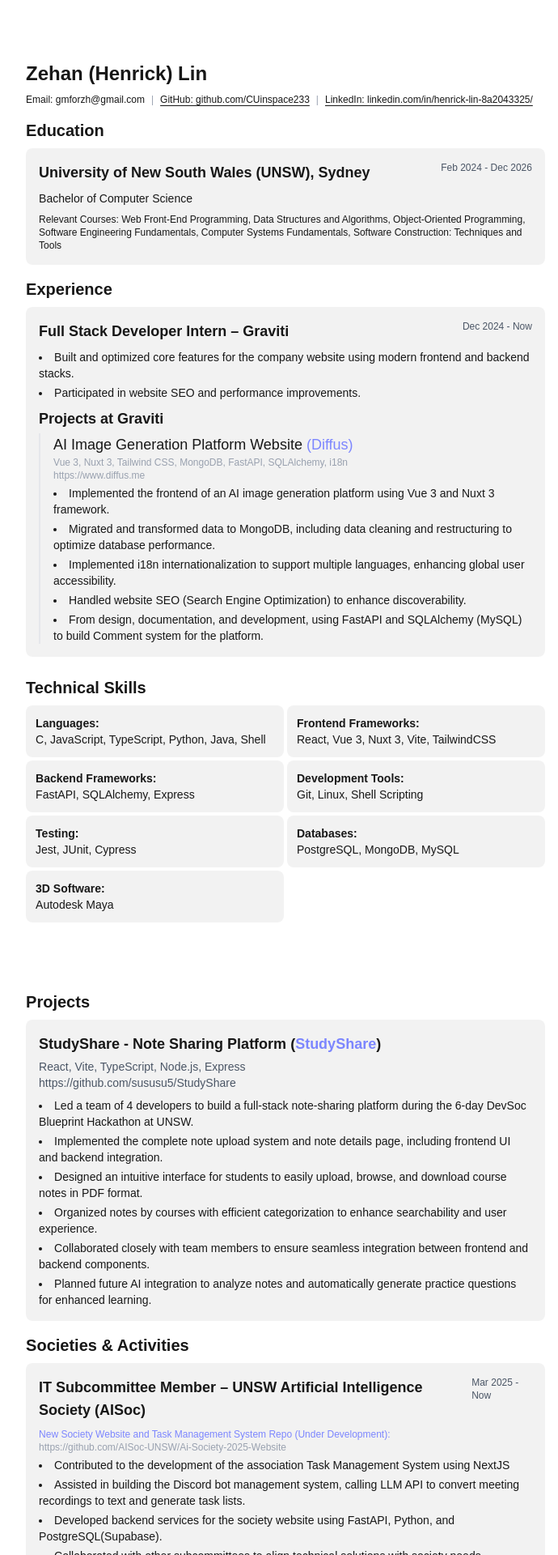
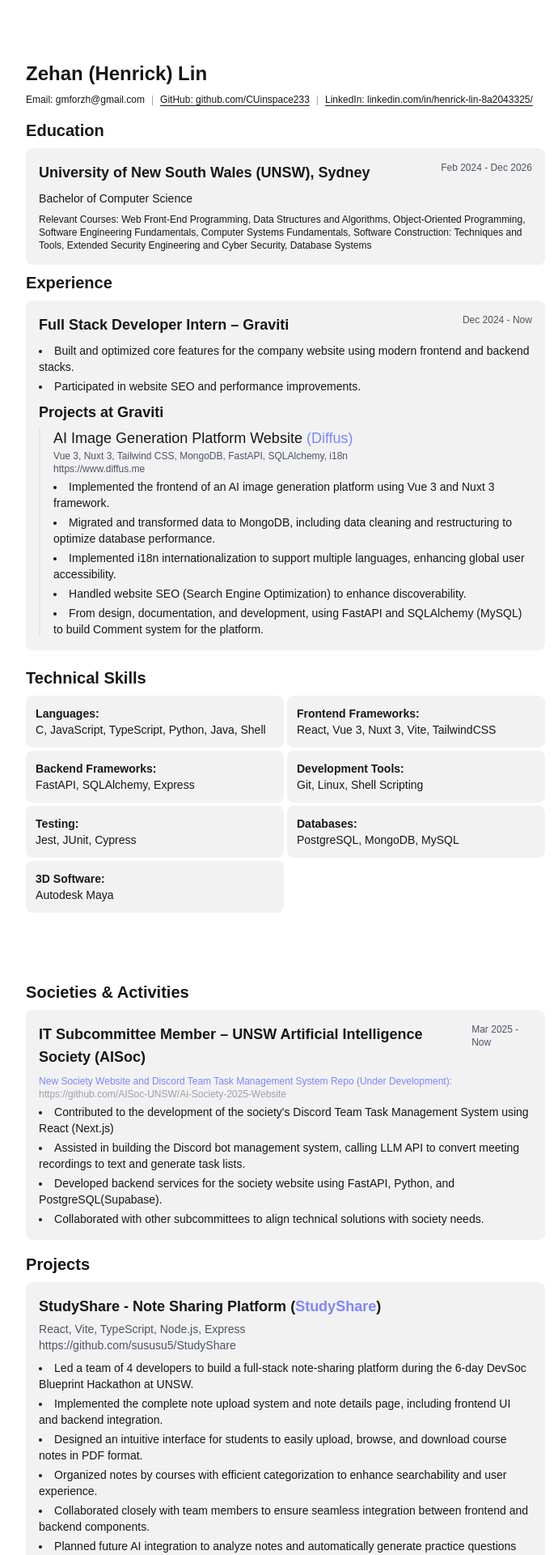
Before and after one commit to CUinspace233/my-resume, a Next.js app: page /en in a window 1280 px wide. Shown: the part 97-2017 px from the top of the page at 81% size, without its empty margins (287-977 px from the left). Built offline with nearby package versions, Linux system fonts and the light colour scheme.

Commit message:
Update English and Chinese message files to include additional courses in the Education section and enhance achievement descriptions in the Experience section. Modify component imports and layout for improved organization and consistency across the application.

```diff
--- a/messages/en.json
+++ b/messages/en.json
@@ -11,7 +11,7 @@
       "degree": "Bachelor of Computer Science",
       "period": "Feb 2024 - Dec 2026",
       "relevantCourses": "Relevant Courses",
-      "courses": "Web Front-End Programming, Data Structures and Algorithms, Object-Oriented Programming, Software Engineering Fundamentals, Computer Systems Fundamentals, Software Construction: Techniques and Tools"
+      "courses": "Web Front-End Programming, Data Structures and Algorithms, Object-Oriented Programming, Software Engineering Fundamentals, Computer Systems Fundamentals, Software Construction: Techniques and Tools, Extended Security Engineering and Cyber Security, Database Systems"
     },
     "experience": {
       "title": "Experience",
@@ -88,13 +88,13 @@
           "position": "IT Subcommittee Member",
           "period": "Mar 2025 - Now",
           "achievements": [
-            "Contributed to the development of the association Task Management System using NextJS",
+            "Contributed to the development of the society's Discord Team Task Management System using React (Next.js)",
             "Assisted in building the Discord bot management system, calling LLM API to convert meeting recordings to text and generate task lists.",
             "Developed backend services for the society website using FastAPI, Python, and PostgreSQL(Supabase).",
             "Collaborated with other subcommittees to align technical solutions with society needs."
           ],
           "repoUrl": "https://github.com/AISoc-UNSW/Ai-Society-2025-Website",
-          "repoDescription": "New Society Website and Task Management System Repo (Under Development):"
+          "repoDescription": "New Society Website and Discord Team Task Management System Repo (Under Development):"
         }
       ]
     }
--- a/messages/zh.json
+++ b/messages/zh.json
@@ -11,7 +11,7 @@
       "degree": "计算机科学学士",
       "period": "2024年2月 - 2026年12月",
       "relevantCourses": "相关课程",
-      "courses": "Web前端编程, 数据结构与算法, 面向对象编程, 软件工程基础, 计算机系统基础, 软件构建：技术与工具"
+      "courses": "Web前端编程, 数据结构与算法, 面向对象编程, 软件工程基础, 计算机系统基础, 软件构建：技术与工具, 扩展安全工程与网络安全, 数据库系统"
     },
     "experience": {
       "title": "工作经验",
@@ -62,7 +62,7 @@
           "repoName": "StudyShare",
           "technologies": ["React", "Vite", "TypeScript", "Node.js", "Express"],
           "description": [
-            "在6天的DevSoc蓝图黑客马拉松中，带领4名开发者构建了一个全栈的笔记分享平台。",
+            "在6天的DevSoc黑客马拉松中，带领4名开发者构建了一个全栈的笔记分享平台。",
             "实现了完整的笔记上传系统以及笔记详情页面，包括前端UI和后端集成。",
             "设计了一个直观的界面，让学生可以轻松上传、浏览和下载PDF格式的课程笔记。",
             "通过高效的课程分类增强了搜索功能和用户体验。",
@@ -76,16 +76,17 @@
       "title": "社团与活动",
       "societiesData": [
         {
-          "organization": "新南威尔士大学人工智能协会 (AISoc)",
+          "organization": "新南威尔士大学人工智能社团 (AISoc)",
           "position": "IT部门成员",
           "period": "2025年3月 - 至今",
           "achievements": [
-            "使用 NextJS 开发协会网站主页。",
-            "协助构建 Discord 机器人管理系统, 调用 LLM API 实现会议录音转文本并生成任务清单的功能。",
-            "使用 FastAPI, Python, PostgreSQL(Supabase) 开发协会网站的后端服务。",
-            "创建用于 AI 相关教育内容的课程展示和管理系统。",
-            "与其它部门成员合作，确保技术解决方案符合协会需求。"
-          ]
+            "使用 React (Next.js) 开发社团Discord团队任务管理系统。",
+            "协助构建 Discord 机器人管理系统，调用 LLM API 将会议录音转换为文本并生成任务清单。",
+            "使用 FastAPI、Python 和 PostgreSQL(Supabase) 为社团网站开发后端服务。",
+            "与其他部门成员合作，确保技术解决方案符合社团需求。"
+          ],
+          "repoUrl": "https://github.com/AISoc-UNSW/Ai-Society-2025-Website",
+          "repoDescription": "新社团网站和Discord团队任务管理系统 Repo (开发中):"
         }
       ]
     }
--- a/scripts/check-translations.js
+++ b/scripts/check-translations.js
@@ -5,7 +5,7 @@
 const path = require('path');
 
 /**
- * Get all keys recursively from an object
+ * Recursively get all key paths from an object, including objects inside arrays
  * @param {Object} obj - The object to process
  * @param {string} prefix - The prefix for the key
  * @returns {Array<string>} - An array of all key paths
@@ -17,7 +17,17 @@
     if (obj.hasOwnProperty(key)) {
       const currentPath = prefix ? `${prefix}.${key}` : key;
 
-      if (typeof obj[key] === 'object' && obj[key] !== null && !Array.isArray(obj[key])) {
+      if (Array.isArray(obj[key])) {
+        // Process arrays: check each object in the array
+        obj[key].forEach((item, index) => {
+          if (typeof item === 'object' && item !== null) {
+            const arrayItemKeys = getKeysRecursively(item, `${currentPath}[${index}]`);
+            keys = keys.concat(arrayItemKeys);
+          }
+        });
+        // Also record the path of the array itself
+        keys.push(currentPath);
+      } else if (typeof obj[key] === 'object' && obj[key] !== null) {
         // Recursively process nested objects
         keys = keys.concat(getKeysRecursively(obj[key], currentPath));
       } else {
@@ -58,13 +68,17 @@
     const enKeys = getKeysRecursively(enContent);
     const zhKeys = getKeysRecursively(zhContent);
 
-    // Find missing keys
-    const missingKeys = enKeys.filter(key => !zhKeys.includes(key));
-    const extraKeys = zhKeys.filter(key => !enKeys.includes(key));
+    // Find missing keys (remove index differences)
+    const normalizeKey = key => key.replace(/\[\d+\]/g, '[*]');
+    const normalizedEnKeys = [...new Set(enKeys.map(normalizeKey))];
+    const normalizedZhKeys = [...new Set(zhKeys.map(normalizeKey))];
+
+    const missingKeys = normalizedEnKeys.filter(key => !normalizedZhKeys.includes(key));
+    const extraKeys = normalizedZhKeys.filter(key => !normalizedEnKeys.includes(key));
 
     console.log('🔍 Translation Check Results:');
-    console.log(`📊 English keys: ${enKeys.length}`);
-    console.log(`📊 Chinese keys: ${zhKeys.length}`);
+    console.log(`📊 English keys: ${normalizedEnKeys.length}`);
+    console.log(`📊 Chinese keys: ${normalizedZhKeys.length}`);
 
     if (missingKeys.length > 0) {
       console.error('\n❌ Missing keys in Chinese translation:');
--- a/src/app/[locale]/page.tsx
+++ b/src/app/[locale]/page.tsx
@@ -5,7 +5,7 @@
 import Experience from '@/components/Experience';
 import Projects from '@/components/Projects';
 import TechnicalSkills from '@/components/TechnicalSkills';
-import Leadership from '@/components/Societies';
+import Societies from '@/components/Societies';
 import ThemeToggle from '@/components/ThemeToggle';
 import ExportPdfButton from '@/components/ExportPdfButton';
 import LanguageSwitcher from '@/components/LanguageSwitcher';
@@ -27,14 +27,20 @@
           <article className="flex flex-col space-y-3">
             <div className="first-page">
               <Header />
-              <Education />
-              <Experience />
+              <div className="mb-2">
+                <Education />
+              </div>
+              <div className="mb-2">
+                <Experience />
+              </div>
               <TechnicalSkills />
             </div>
 
             <div className="second-page">
+              <div className="mt-16">
+                <Societies />
+              </div>
               <Projects />
-              <Leadership />
             </div>
           </article>
         </main>
--- a/src/app/globals.css
+++ b/src/app/globals.css
@@ -41,6 +41,8 @@
     background: none !important;
     margin: 0;
     padding: 0;
+    -webkit-print-color-adjust: exact !important;
+    print-color-adjust: exact !important;
   }
 
   main {
@@ -57,9 +59,29 @@
     margin-bottom: 16px;
   }
 
-  a {
+  /* Only style regular links, preserve colored links */
+  a:not(.text-indigo-400):not(.text-blue-400):not(.text-blue-600) {
     text-decoration: none !important;
     color: black !important;
+  }
+
+  /* Preserve specific color classes for print */
+  .text-indigo-400 {
+    color: #818cf8 !important;
+    -webkit-print-color-adjust: exact !important;
+    print-color-adjust: exact !important;
+  }
+
+  .text-gray-400 {
+    color: #9ca3af !important;
+    -webkit-print-color-adjust: exact !important;
+    print-color-adjust: exact !important;
+  }
+
+  .text-gray-600 {
+    color: #4b5563 !important;
+    -webkit-print-color-adjust: exact !important;
+    print-color-adjust: exact !important;
   }
 
   .bg-black\/\[\.05\],
@@ -74,13 +96,14 @@
     margin: 0;
   }
 
-  body {
-    -webkit-print-color-adjust: exact;
-    print-color-adjust: exact;
+  .hidden {
+    display: none !important;
   }
 
-  .hidden {
-    display: none !important;
+  /* Ensure all elements with colors are preserved */
+  * {
+    -webkit-print-color-adjust: exact !important;
+    print-color-adjust: exact !important;
   }
 }
 
--- a/src/components/Education.tsx
+++ b/src/components/Education.tsx
@@ -7,7 +7,7 @@
   const t = useTranslations('sections.education');
 
   return (
-    <section className="w-full max-w-3xl mx-auto mb-4">
+    <section className="w-full max-w-3xl mx-auto">
       <h2 className="text-xl font-bold mb-2">{t('title')}</h2>
       <div className="bg-black/[.05] dark:bg-white/[.06] p-4 rounded-lg">
         <div className="flex justify-between items-start mb-2">
--- a/src/components/Experience.tsx
+++ b/src/components/Experience.tsx
@@ -26,7 +26,7 @@
   const experienceData: ExperienceItem[] = t.raw('experienceData') as ExperienceItem[];
 
   return (
-    <section className="w-full max-w-3xl mx-auto mb-4">
+    <section className="w-full max-w-3xl mx-auto">
       <h2 className="text-xl font-bold mb-2">{t('title')}</h2>
       {experienceData.map((item, index) => (
         <div key={index} className="bg-black/[.05] dark:bg-white/[.06] p-4 rounded-lg mb-3">
@@ -63,7 +63,7 @@
                     )}
                   </div>
 
-                  <div className="text-xs text-gray-400 mb-1 flex flex-col">
+                  <div className="text-xs text-gray-600 dark:text-gray-400 mb-1 flex flex-col">
                     {project.technologies.join(', ')}
                     {project.projectUrl && (
                       <a
--- a/src/components/Projects.tsx
+++ b/src/components/Projects.tsx
@@ -17,7 +17,7 @@
   const projectsData: ProjectData[] = t.raw('projectsData') as ProjectData[];
 
   return (
-    <section className="w-full max-w-3xl mx-auto mb-4 mt-16">
+    <section className="w-full max-w-3xl mx-auto mb-4">
       <h2 className="text-xl font-bold mb-2">{t('title')}</h2>
       <div className="space-y-2">
         {projectsData.map((project, index) => (
--- a/src/components/Societies.tsx
+++ b/src/components/Societies.tsx
@@ -15,7 +15,7 @@
   const societiesData: SocietiesItem[] = t.raw('societiesData') as SocietiesItem[];
 
   return (
-    <section className="w-full max-w-3xl mx-auto mb-2">
+    <section className="w-full max-w-3xl mx-auto mb-4">
       <h2 className="text-xl font-bold mb-2">{t('title')}</h2>
       {societiesData.map((item, index) => (
         <div key={index} className="bg-black/[.05] dark:bg-white/[.06] p-4 rounded-lg">
```
